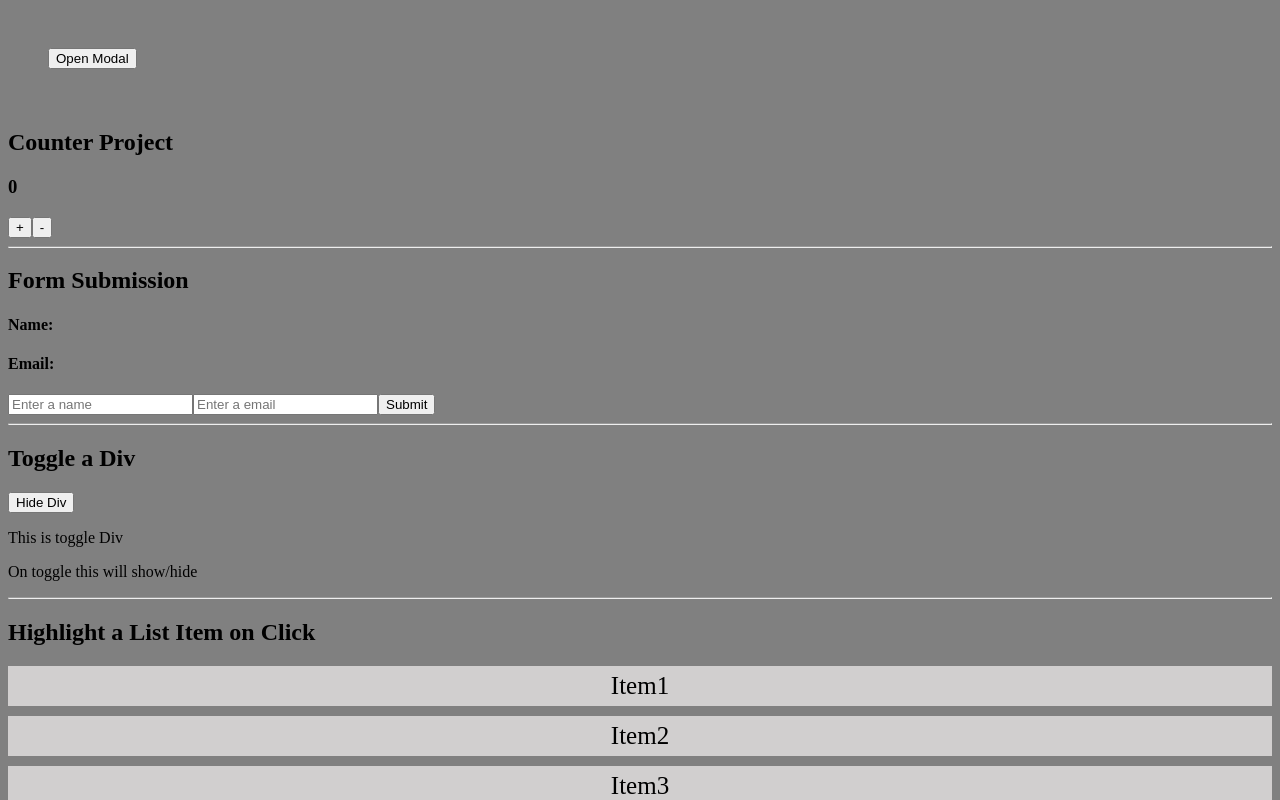
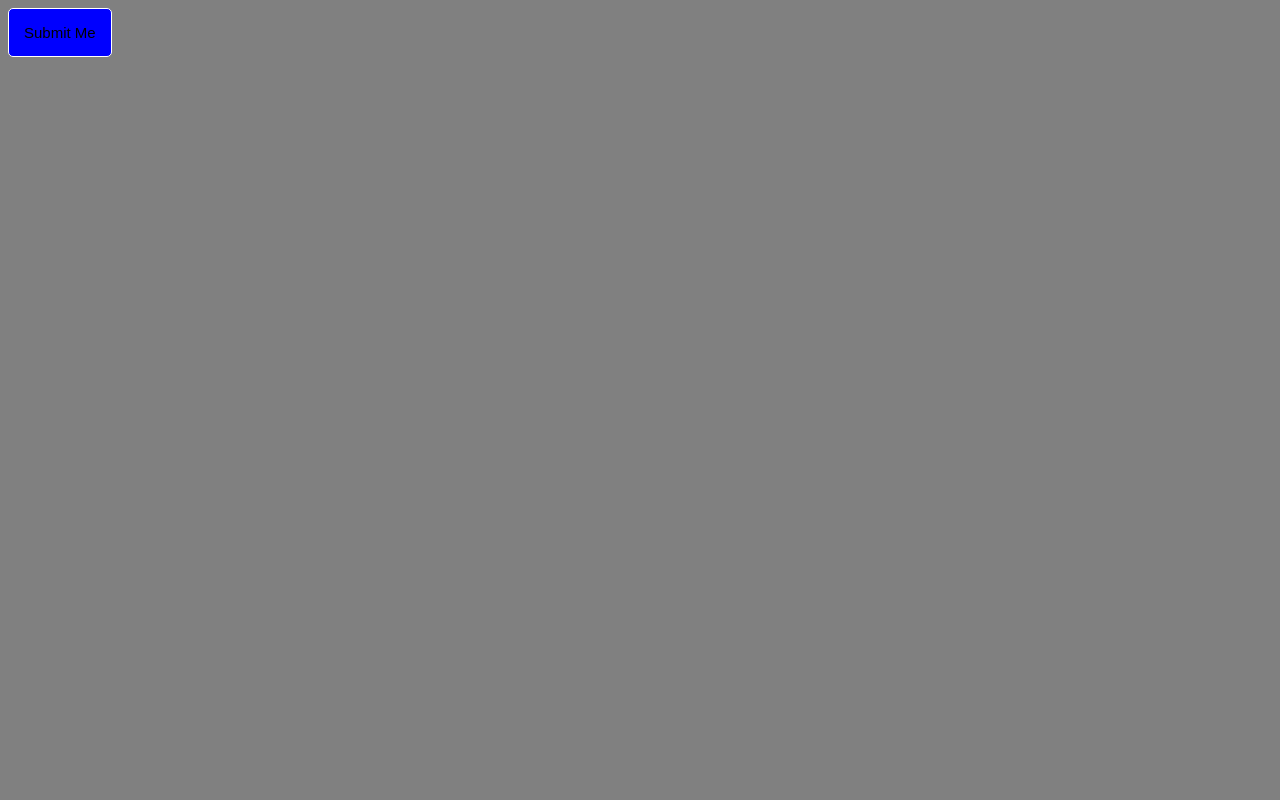
Before and after one commit to Anusuya-SK/React-Projects, a React (Create React App) app in the folder react_code_snippets/: page / in a window 1280 px wide. Shown: the top 800 px of the page. Built offline with nearby package versions, Linux system fonts and the light colour scheme.

Commit message:
Reuseable button

```diff
--- a/react_code_snippets/package.json
+++ b/react_code_snippets/package.json
@@ -10,6 +10,7 @@
     "react": "^19.1.0",
     "react-dom": "^19.1.0",
     "react-scripts": "5.0.1",
+    "styled-components": "^6.1.19",
     "web-vitals": "^2.1.4"
   },
   "scripts": {
--- a/react_code_snippets/src/App.js
+++ b/react_code_snippets/src/App.js
@@ -7,17 +7,22 @@ import HighligtListItem from './components/HighligtListItem';
 import Parent1 from './components/Parent1';
 import Todo from './components/todoComponents/Todo';
 import ModalParent from './components/modal/ModalParent';
+import Button from './components/Button';
 
 function App() {
+  const showAlert = () => {
+    alert("New Alert for Button click")
+  }
   return (
     <div>
-      <ModalParent />
+      {/* <ModalParent />
       <Counter />
       <FormSubmission />
       <ToggleDiv />
       <HighligtListItem />
       <Parent1 />
-      <Todo />
+      <Todo /> */}
+      <Button label="Submit Me" style={{color: "#000"}} action={showAlert} />
     </div>
   );
 }
--- /dev/null
+++ b/react_code_snippets/src/components/Button.js
@@ -0,0 +1,28 @@
+import React from 'react';
+import styled from "styled-components";
+
+function Button({ label, style, action }) {
+  return (
+    <div>
+        <StyledButton onClick={action} style={style}>
+            {label}
+        </StyledButton>
+    </div>
+  )
+}
+
+const StyledButton = styled.button`
+  background-color: blue;
+  font-size: 15px;
+  border-radius: 5px;
+  color: #fff;
+  padding: 15px;
+  border: 1px solid #fff;
+  cursor: pointer;
+
+  &:hover {
+    background-color: red;
+  }
+`;
+
+export default Button
```
Also changed, not shown: 1 other file (tests, documents, lock files or other folders).
